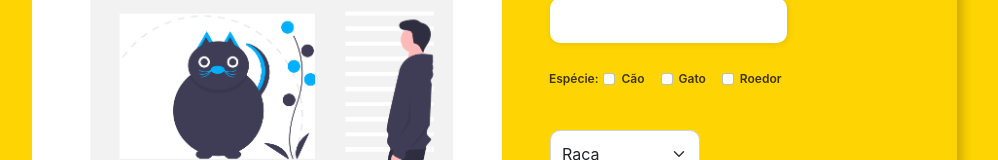
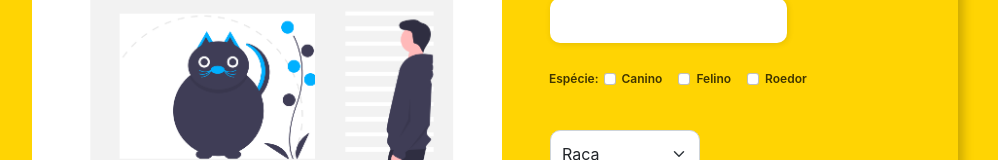
Before and after one commit to querensales/WorldPet, an Angular app: page /pet-cadastro in a window 1280 px wide. Shown: the part 328-488 px from the top of the page, without its empty margins (138-1136 px from the left). Built offline with nearby package versions, Linux system fonts and the light colour scheme.

Commit message:
Criando o Model de pet

```diff
--- a/src/app/pet-cadastro/pet-cadastro.component.html
+++ b/src/app/pet-cadastro/pet-cadastro.component.html
@@ -17,7 +17,7 @@
 
         <div class="input-box">
           <label for="name">Nome:</label>
-          <input id="name" type="text" name="name">
+          <input id="name" type="text" name="name" [(ngModel)]="petModel.name">
         </div>
 
         <section class="especie">
@@ -25,16 +25,16 @@
             <label for="especieName">Espécie:</label>
           </div>
           <div class="form-check form-check-inline">
-            <input class="form-check-input" type="checkbox" id="inlineCheckbox1" value="option1">
-            <label class="form-check-label" for="inlineCheckbox1">Cão</label>
+            <input class="form-check-input" type="checkbox" id="inlineCheckbox1" value="canino">
+            <label class="form-check-label" for="inlineCheckbox1">Canino</label>
           </div>
           <div class="form-check form-check-inline">
-            <input class="form-check-input" type="checkbox" id="inlineCheckbox2" value="option2">
-            <label class="form-check-label" for="inlineCheckbox2">Gato</label>
+            <input class="form-check-input" type="checkbox" id="inlineCheckbox2" value="felino">
+            <label class="form-check-label" for="inlineCheckbox2">Felino</label>
           </div>
 
           <div class="form-check form-check-inline">
-            <input class="form-check-input" type="checkbox" id="inlineCheckbox2" value="option2">
+            <input class="form-check-input" type="checkbox" id="inlineCheckbox2" value="roedor">
             <label class="form-check-label" for="inlineCheckbox2">Roedor</label>
           </div>
         </section>
--- a/src/app/pet-cadastro/pet-cadastro.component.ts
+++ b/src/app/pet-cadastro/pet-cadastro.component.ts
@@ -1,3 +1,4 @@
+import { petModel } from './../../shared/pet.model';
 import { Component, OnInit } from '@angular/core';
 
 @Component({
@@ -7,11 +8,17 @@ import { Component, OnInit } from '@angular/core';
 })
 export class PetCadastroComponent implements OnInit {
 
-title: string = 'Cadastro pet'
+  title: string = 'Cadastro pet'
+  petModel: petModel = new petModel();
+  especie!: [];
 
   constructor() { }
 
   ngOnInit(): void {
+    this.petModel.name = '';
+    this.petModel.especie = '';
+    this.petModel.raca = '';
   }
 
+
 }
--- /dev/null
+++ b/src/shared/pet.model.ts
@@ -0,0 +1,5 @@
+export class petModel{
+  public name!: string;
+  public especie!: string;
+  public raca!: string;
+}
```
